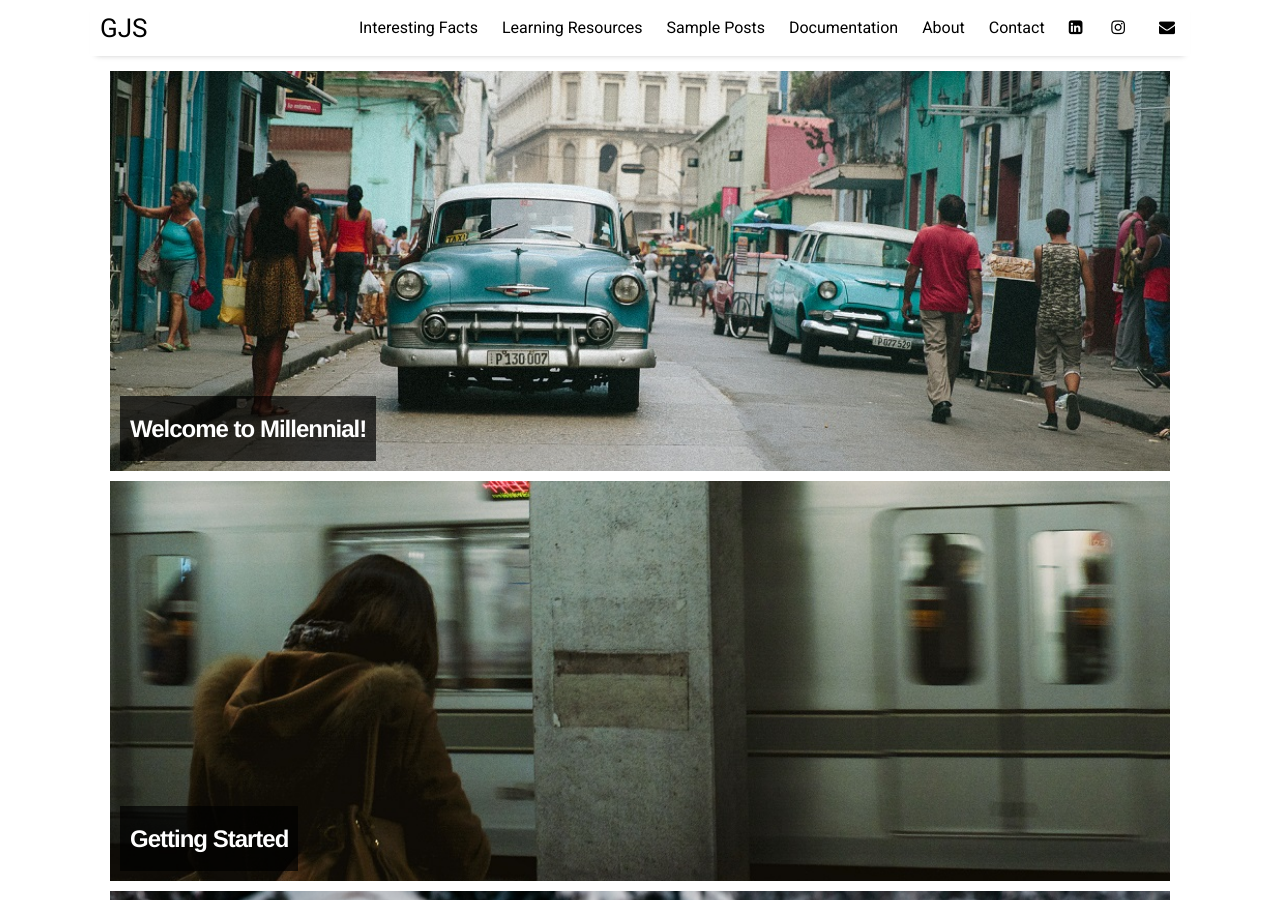
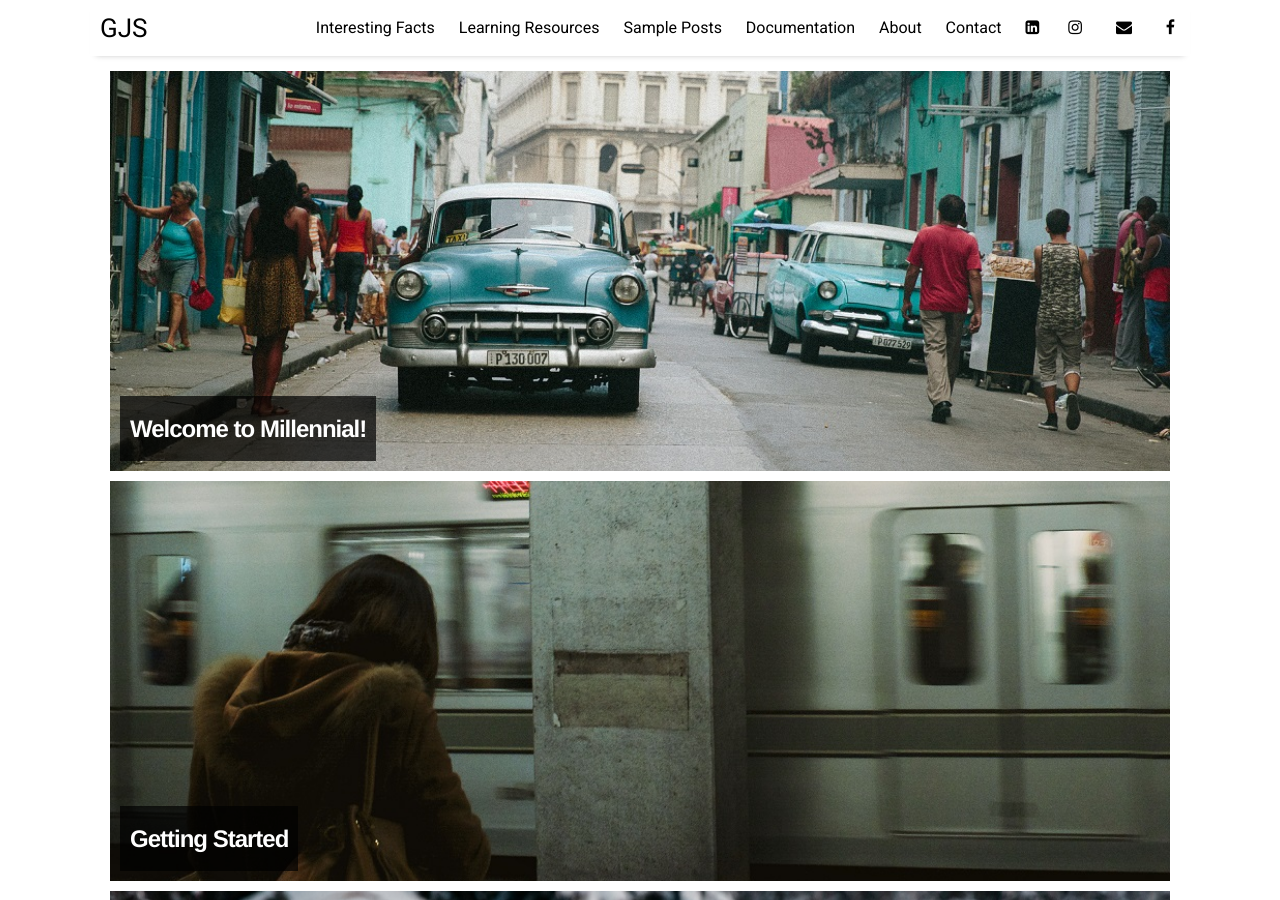
Before and after one commit to GJSayas/GJSayas.github.io, a Jekyll site: the page built from index.html, in a window 1280 px wide and 900 px high. Built offline with Jekyll 4.4.1, drawn with Linux system fonts in a browser that asks for light colours; nearby versions of some CDN libraries; the list of posts is cut into pages by our own code.

Commit message:
Update settings.yml

```diff
--- a/_data/settings.yml
+++ b/_data/settings.yml
@@ -19,7 +19,7 @@ social:
 - {icon: 'linkedin-square', link:    'https://www.linkedin.com/in/getsie-jinelle-sayas-de-la-rosa-a02a97242/'}
 - {icon: 'instagram', link:  'https://www.instagram.com/_jinelle.odd/'}
 - {icon: 'envelope', link:   'mailto:gjsayas.03@ieee.org'}
-# - {icon: 'facebook', link:   'https://www.facebook.com/paululele'}
+- {icon: 'facebook', link:   '---'}
 #- {icon: 'instagram', link:  'https://www.instagram.com/_jinelle.odd/'}
 #- {icon: 'envelope', link:   'mailto:gjsayas.03@ieee.org'}
 # - {icon: 'rss-square', link: 'feed.xml'}
```
